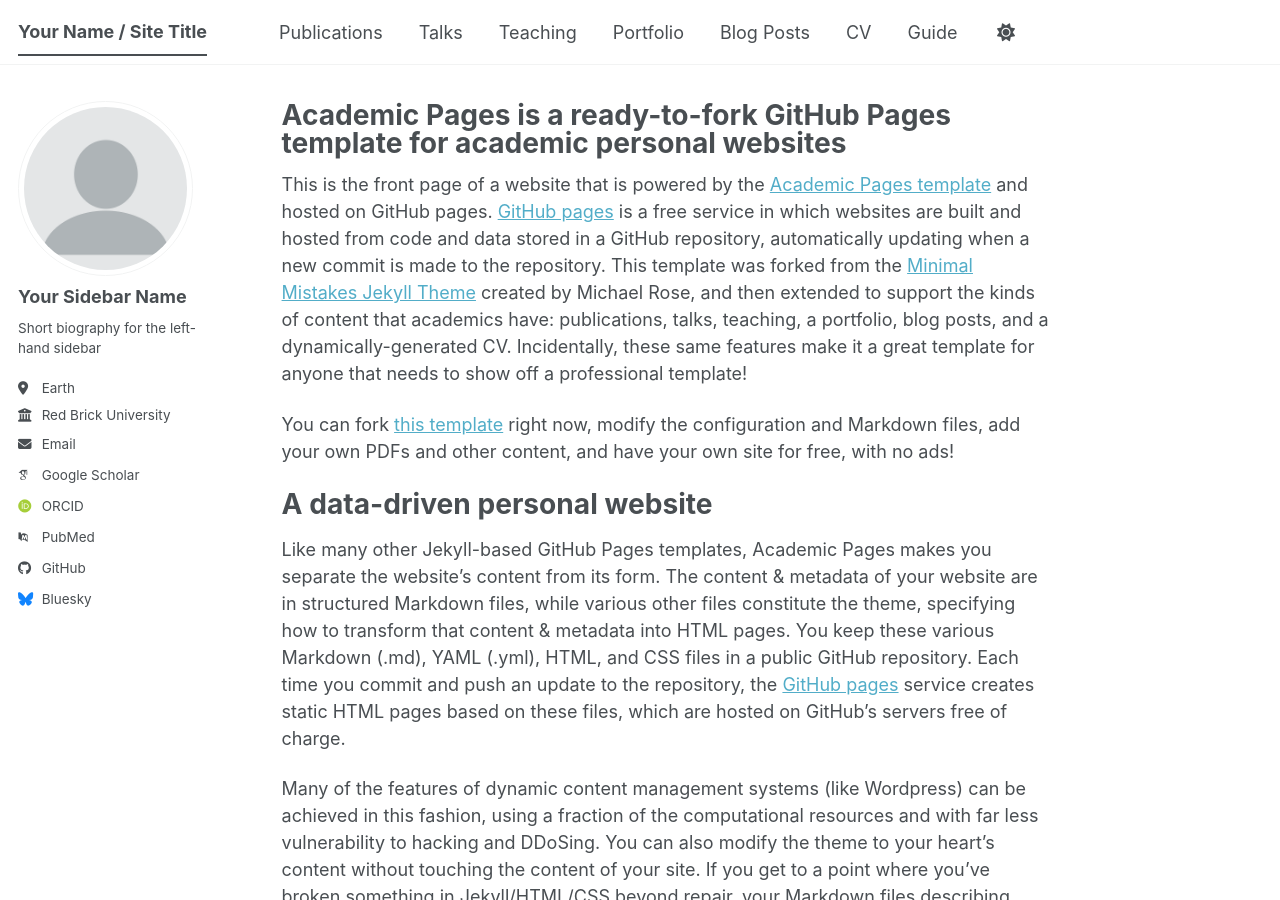
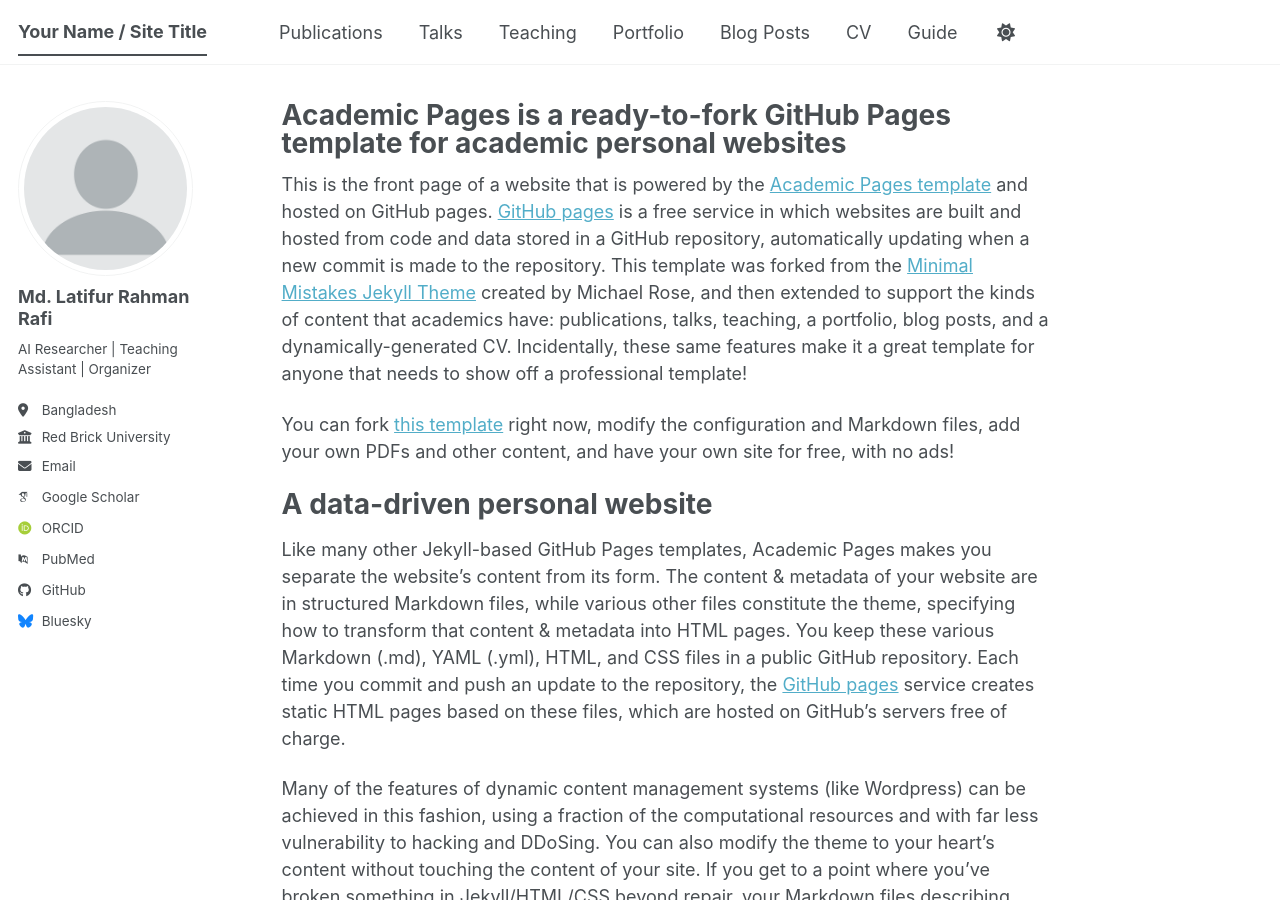
Before and after one commit to latifurrafi/latifurrafi.github.io, a Jekyll site: the page built from _pages/about.md, in a window 1280 px wide and 900 px high. Built offline with Jekyll 4.4.1, drawn with Linux system fonts in a browser that asks for light colours; some web fonts are replaced; a script bundle is joined from its source files by our own code; library files that are not in the unit come from our copies.

Commit message:
Update author information in _config.yml

```diff
--- a/_config.yml
+++ b/_config.yml
@@ -24,10 +24,10 @@
 author:
   # Biographic information
   avatar           : "profile.png"
-  name             : "Your Sidebar Name"
+  name             : "Md. Latifur Rahman Rafi"
   pronouns         : # example: "she/her"
-  bio              : "Short biography for the left-hand sidebar"
-  location         : "Earth"
+  bio              : "AI Researcher | Teaching Assistant | Organizer"
+  location         : "Bangladesh"
   employer         : "Red Brick University"
   uri              : # URL
   email            : "none@example.org"
```
